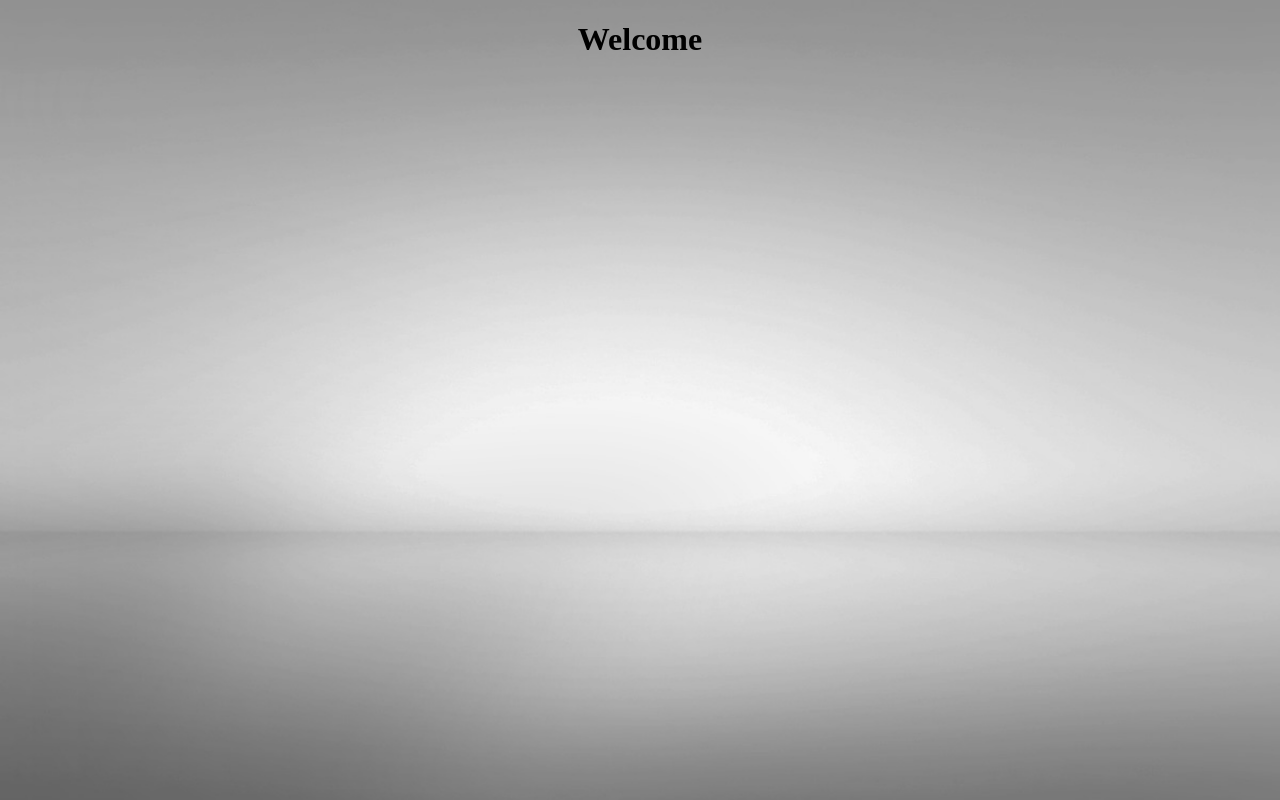
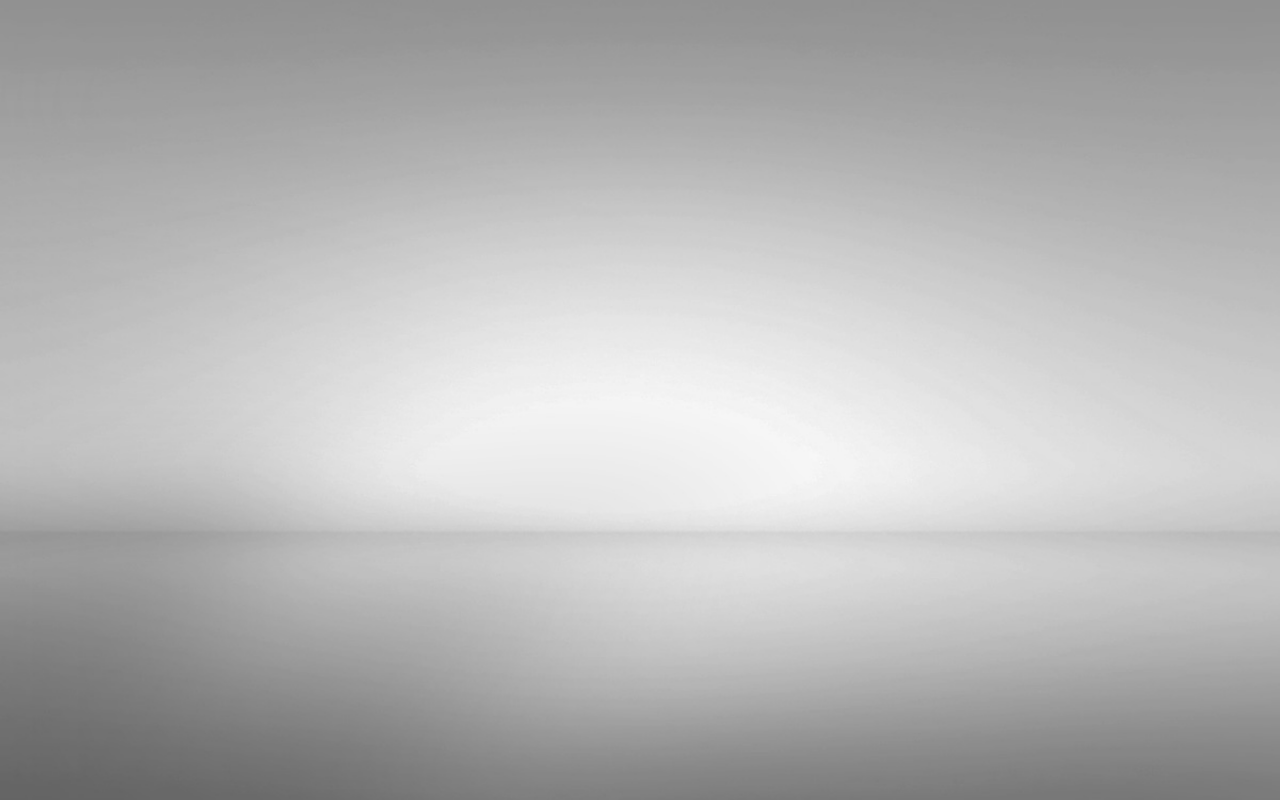
Before and after one commit to ajaysdinesh/ajaysdinesh.github.io, a plain HTML site: page index.html in a window 1280 px wide. Drawn offline with Linux system fonts and the light colour scheme.

Commit message:
only background now

```diff
--- a/index.html
+++ b/index.html
@@ -3,7 +3,7 @@
 <head>
   <meta charset="utf-8">
   <meta name="viewport" content="width=device-width">
-  <h1 style="text-align: center">Welcome</h1>
+  <h1 style="text-align: center"></h1>
 </head>
 <style>
 html {
```
